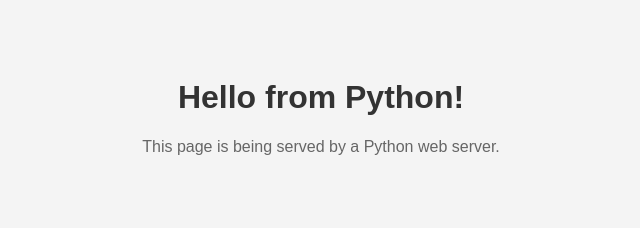
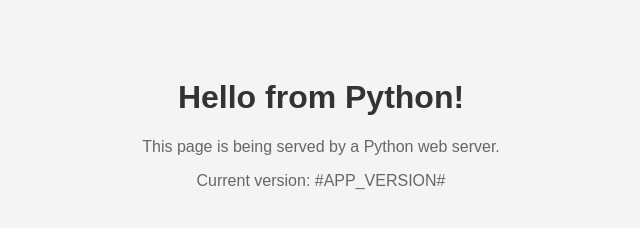
Before and after one commit to lcrittell/jenkins-capstone, a plain HTML site: page index.html in a window 1280 px wide. Shown: the whole page, without its empty margins (319-959 px from the left). Drawn offline with Linux system fonts and the light colour scheme.

Commit message:
Add app version edit into docker build step

```diff
--- a/index.html
+++ b/index.html
@@ -25,5 +25,6 @@
 <body>
     <h1>Hello from Python!</h1>
     <p>This page is being served by a Python web server.</p>
+    <p>Current version: #APP_VERSION#</p>
 </body>
 </html>
```
Also changed, not shown: 2 other files.
